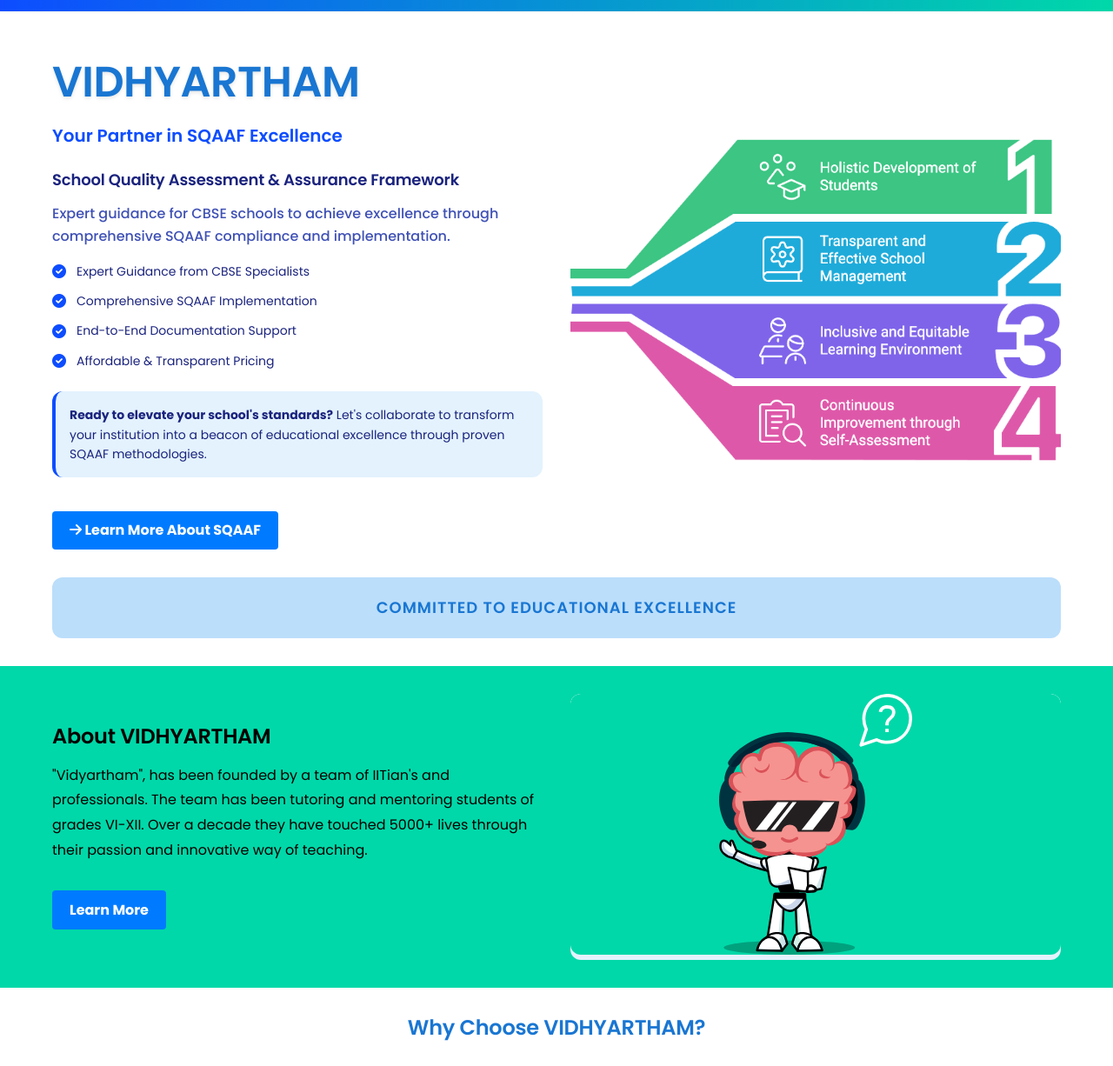
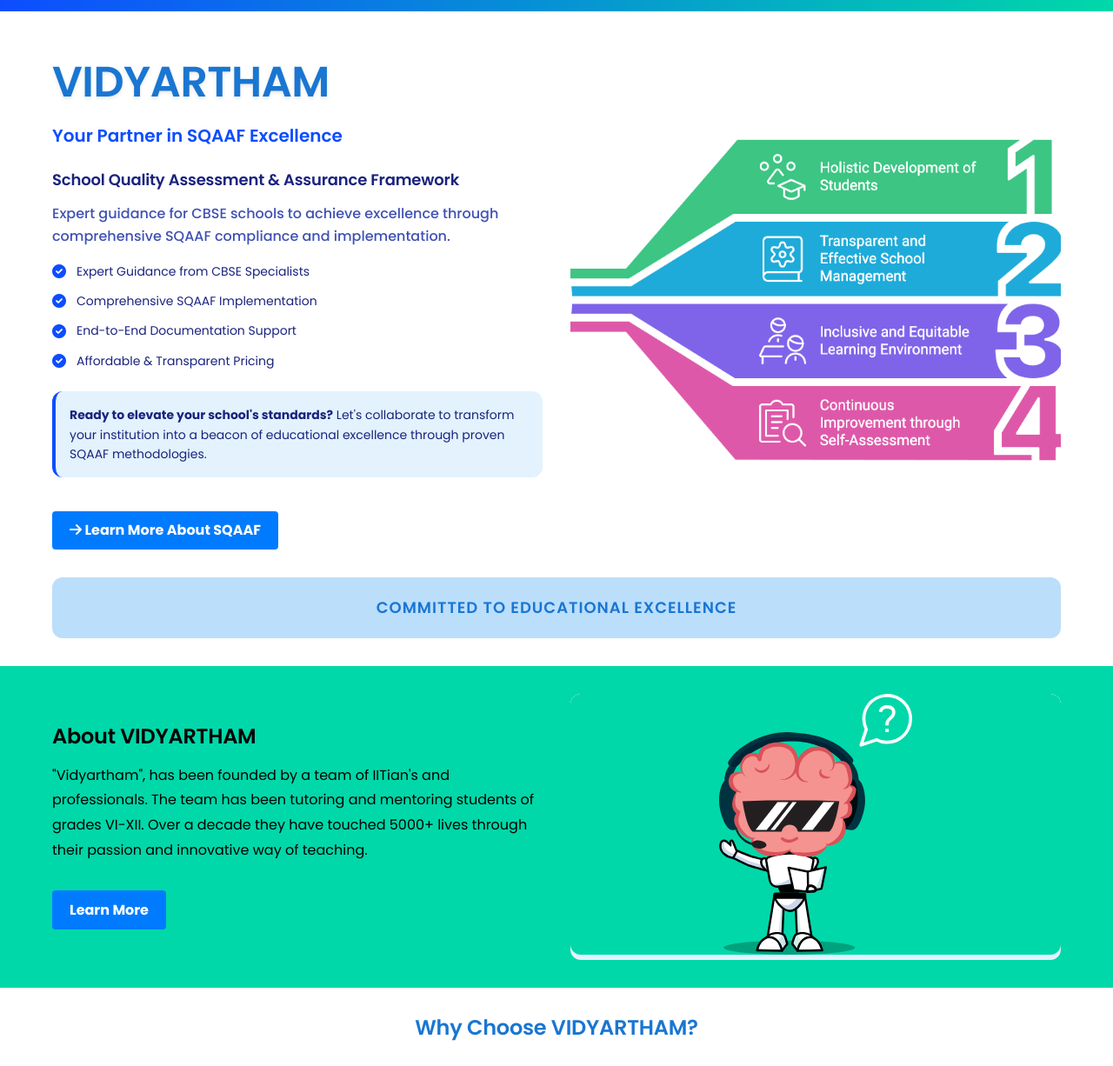
Before and after one commit to 3007devansh/vidhyartham, a plain HTML site: page index.html in a window 1280 px wide. Shown: the part 67-1293 px from the top of the page at 87% size. Drawn offline with Linux system fonts and the light colour scheme.

Commit message:
h -> null

```diff
--- a/index.html
+++ b/index.html
@@ -3,7 +3,7 @@
 <head>
     <meta charset="UTF-8">
     <meta name="viewport" content="width=device-width, initial-scale=1.0">
-    <title>VIDHYARTHAM - SQAAF Consultancy Services</title>
+    <title>VIDYARTHAM - SQAAF Consultancy Services</title>
     <link rel="stylesheet" href="style.css">
     <link href="https://fonts.googleapis.com/css2?family=Poppins:wght@300;400;500;600;700&display=swap" rel="stylesheet">
     <link rel="stylesheet" href="https://cdnjs.cloudflare.com/ajax/libs/font-awesome/6.0.0/css/all.min.css">
@@ -60,7 +60,7 @@
             <div class="container">
                 <div class="banner-content">
                     <div class="banner-text">
-                        <h1 class="banner-title">VIDHYARTHAM</h1>
+                        <h1 class="banner-title">VIDYARTHAM</h1>
                         <p class="banner-subtitle">Your Partner in SQAAF Excellence</p>
 
                         <h3 class="sqaaf-heading">School Quality Assessment & Assurance Framework</h3>
@@ -100,7 +100,7 @@
             <div class="container">
                 <div class="intro-content">
                     <div class="intro-text">
-                        <h2>About VIDHYARTHAM</h2>
+                        <h2>About VIDYARTHAM</h2>
                         <p>"Vidyartham", has been founded by a team of IITian's and professionals. The team has been tutoring and mentoring students of grades VI-XII. Over a decade they have touched 5000+ lives through their passion and innovative way of teaching.</p>
                         <a href="https://vidyartham.com/" target="_blank" rel="noopener noreferrer" class="learn-more-btn">Learn More</a>
                     </div>
@@ -117,7 +117,7 @@
         <!-- Why Choose Us Section -->
         <section class="features-section">
             <div class="container">
-                <h2>Why Choose VIDHYARTHAM?</h2>
+                <h2>Why Choose VIDYARTHAM?</h2>
                 <div class="features-grid">
                     <div class="feature-card">
                         <div class="feature-image">
@@ -832,7 +832,7 @@
                     </div>
                     <div class="services-intro">
                         <h3>End-to-End SQAAF Solutions</h3>
-                        <p>VIDHYARTHAM provides comprehensive SQAAF services designed to guide your school through every step of the quality assessment and assurance process. Our expert team ensures smooth compliance and continuous improvement.</p>
+                        <p>VIDYARTHAM provides comprehensive SQAAF services designed to guide your school through every step of the quality assessment and assurance process. Our expert team ensures smooth compliance and continuous improvement.</p>
                     </div>
                 </div>
 
@@ -1182,11 +1182,11 @@
             <div class="footer-content">
                 <div class="footer-brand">
                     <img src="assets/logo.png" alt="VIDHYARTHAM Logo">
-                    <h3>VIDHYARTHAM</h3>
+                    <h3>VIDYARTHAM</h3>
                     <p>Excellence in Educational Consultancy</p>
                 </div>
                 <div class="footer-tagline">
-                    <p>&copy; 2025 VIDHYARTHAM. Empowering schools for SQAAF excellence.</p>
+                    <p>&copy; 2025 VIDYARTHAM. Empowering schools for SQAAF excellence.</p>
                 </div>
             </div>
         </div>
```
